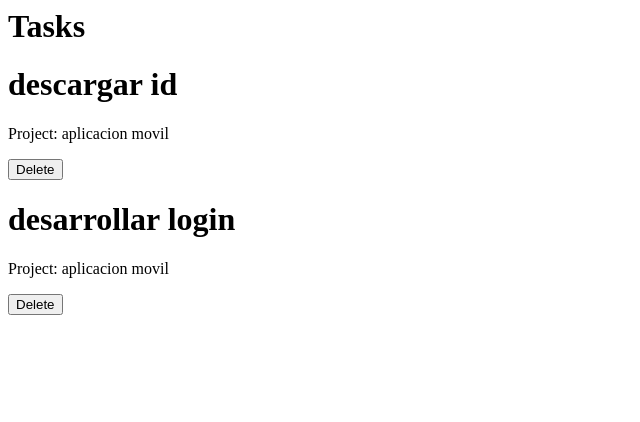
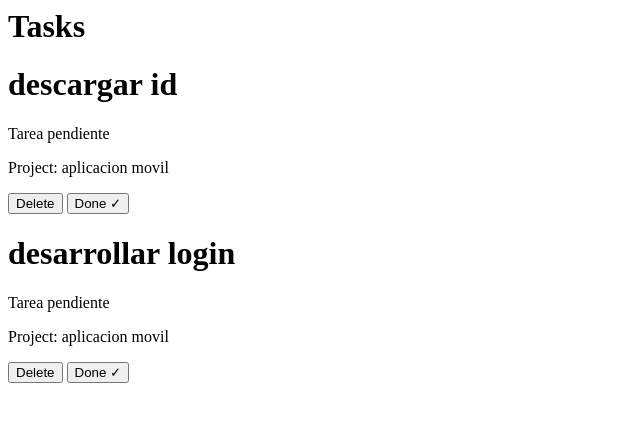
Before and after one commit to lucaSinEse/Cursos-y-Proyectos, a Django app: page /tasks/ in a window 1280 px wide. Shown: the top 422 px of the page, without its empty margins (0-640 px from the left). Run offline with Django 5.2, Linux system fonts and the light colour scheme; data comes from the database, SQL or seed files in the repository; both versions use the stored data as it was after the commit.

Commit message:
jinja conditionals

```diff
--- a/Django/myapp/models.py
+++ b/Django/myapp/models.py
@@ -11,6 +11,7 @@ class Task(models.Model):
     title = models.CharField(max_length = 200)
     description = models.TextField()
     project = models.ForeignKey(Project, on_delete = models.CASCADE)
+    done = models.BooleanField(default = False)
 
     def __str__(self):
         return self.title + ' - ' + self.project.name
--- a/Django/myapp/templates/tasks.html
+++ b/Django/myapp/templates/tasks.html
@@ -2,8 +2,15 @@
 {% for task in tasks %}
 <div>
     <h1>{{task.title}}</h1>
+    {% if task.done == False %}
+    <p>Tarea pendiente</p>
+    {% else %}
+    <p>Tarea realizada</p>
+    {% endif %}
+
     <p>{{task.description}}</p>
     <p>Project: {{task.project.name}}</p>
     <button>Delete</button>
+    <button>Done ✓</button>
 </div>
 {% endfor %}
```
Also changed, not shown: Django/db.sqlite3, Django/myapp/migrations/0003_task_done.py (added).
